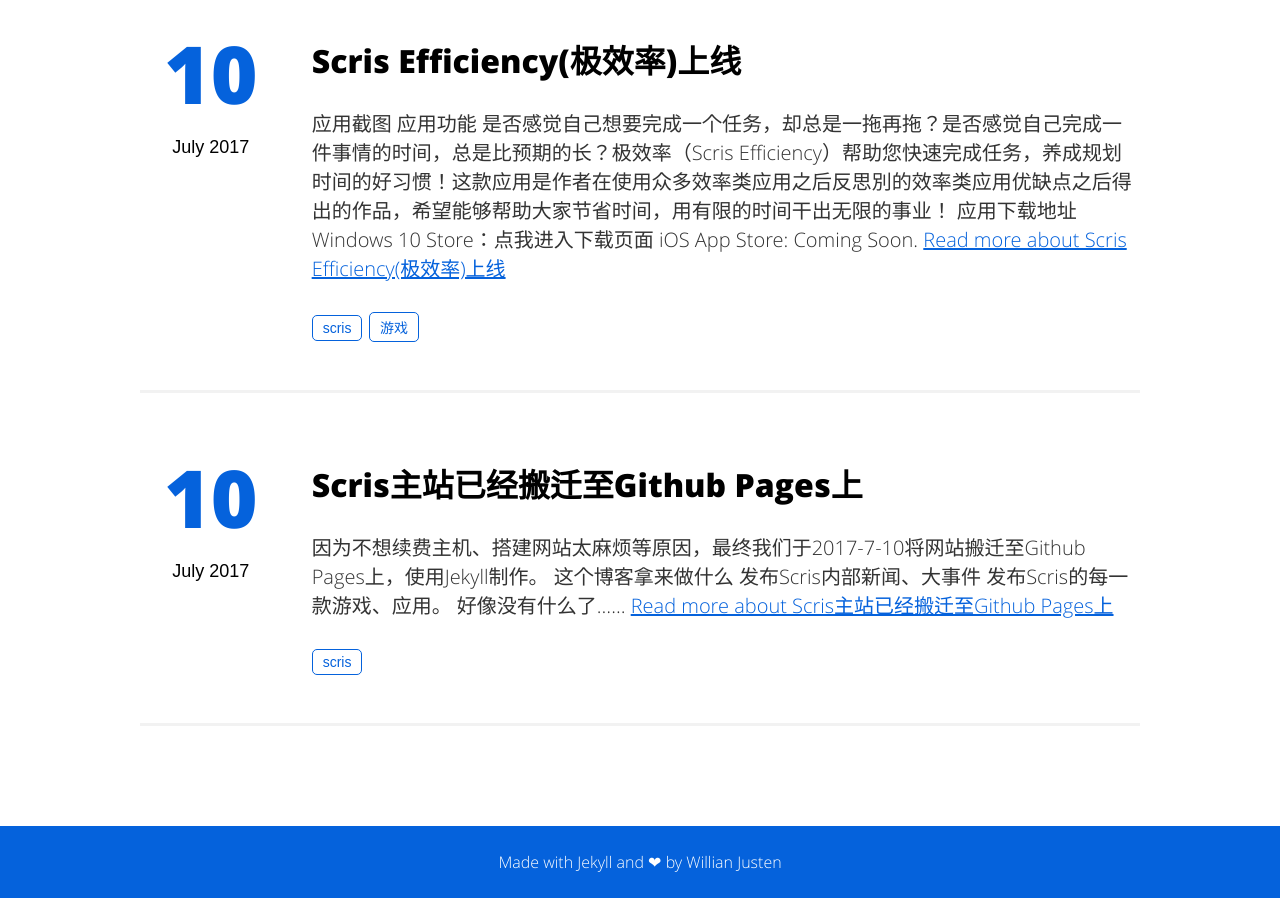
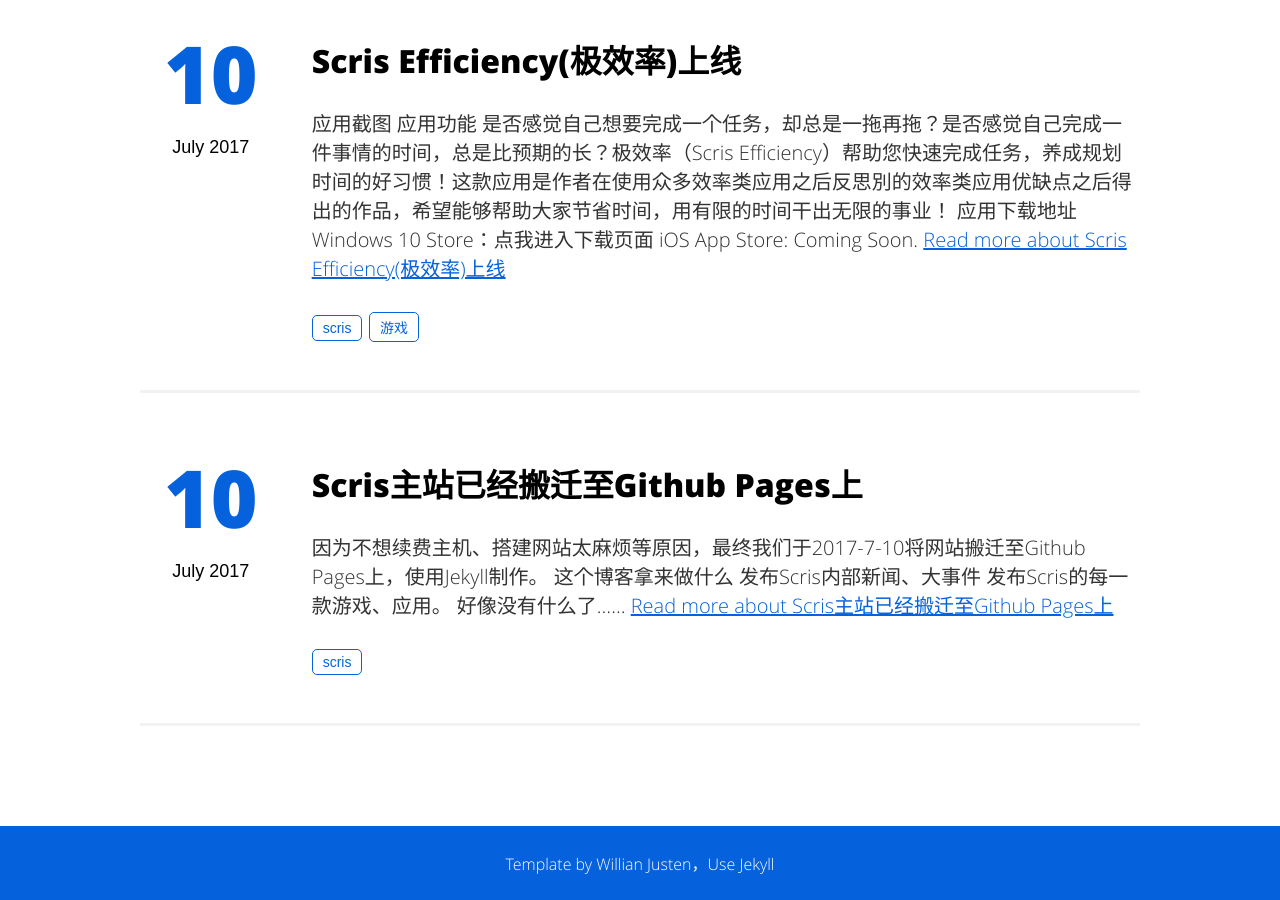
Before and after one commit to ScrisStudio/scris.top, a Jekyll site: the page built from index.html, in a window 1280 px wide and 900 px high, scrolled down 931 px. Built offline with Jekyll 4.4.1, drawn with Linux system fonts in a browser that asks for light colours.

Commit message:
Update footer.html

```diff
--- a/_includes/footer.html
+++ b/_includes/footer.html
@@ -1,4 +1,4 @@
 <footer>
-    <p>Made with <a href="http://jekyllrb.com/" target="_blank">Jekyll</a> and <span class="love">❤</span> by <a href="https://willianjusten.com.br">Willian Justen</a></p>
+    <p>Template by <a href="https://willianjusten.com.br">Willian Justen，Use Jekyll</a></p>
 </footer>
 <script src="{{ "/assets/js/main.js" | prepend: site.baseurl }}"></script>
```
